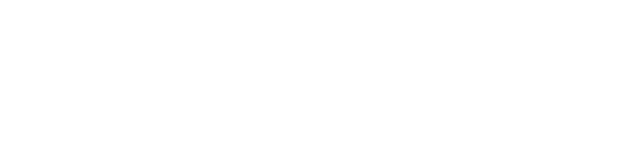
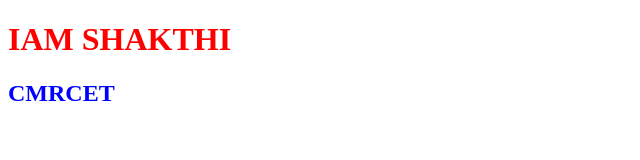
Before and after one commit to Shakthi-ganesh/mern-stack, a plain HTML site: page index.html in a window 1280 px wide. Shown: the whole page, without its empty margins (0-640 px from the left). Drawn offline with Linux system fonts and the light colour scheme.

Commit message:
changes to html file

```diff
--- a/index.html
+++ b/index.html
@@ -15,6 +15,7 @@
     </style>
 </head>
 <body>
-
+    <h1>IAM SHAKTHI</h1>
+    <h2>CMRCET</h2>
 </body>
 </html>
```
